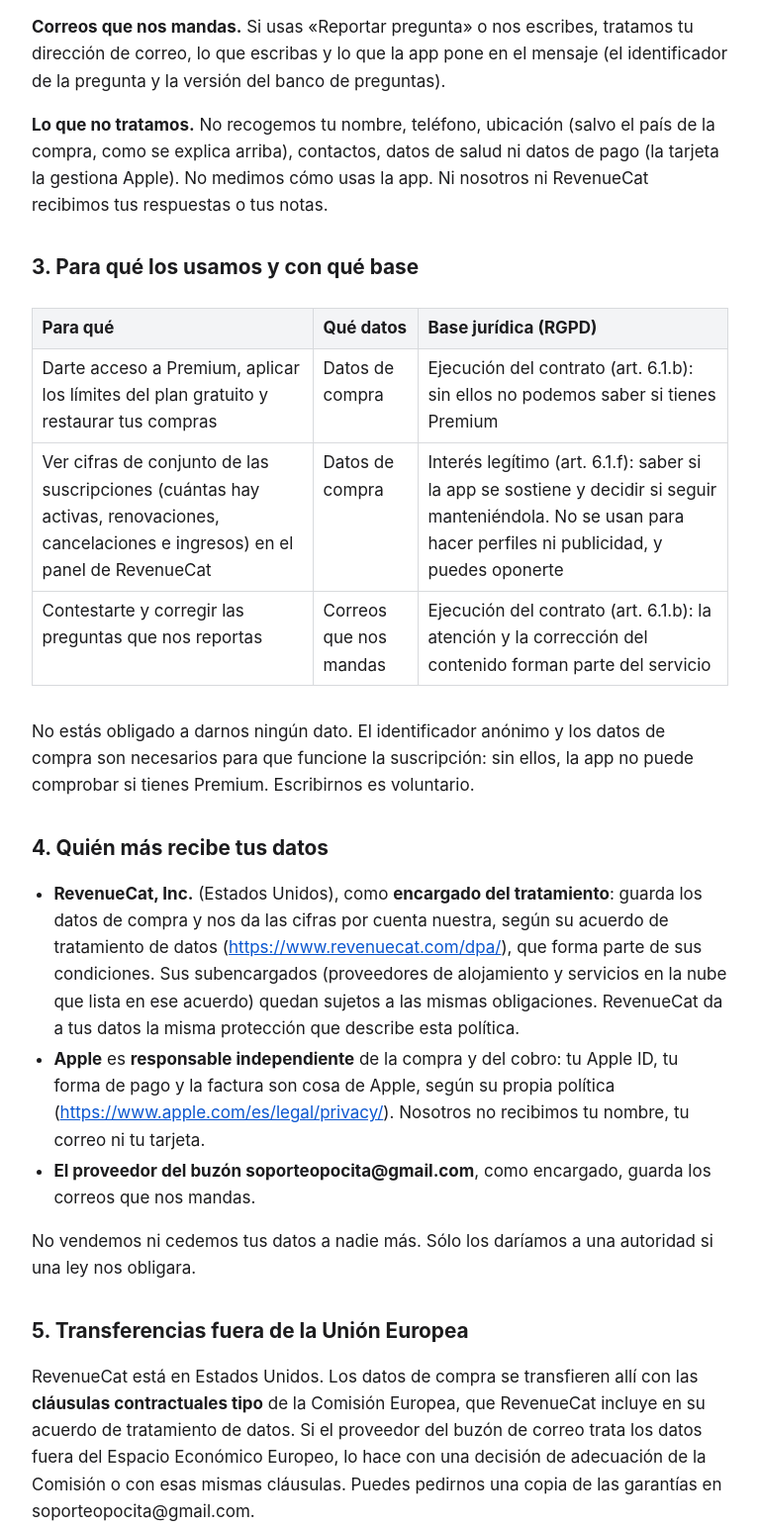
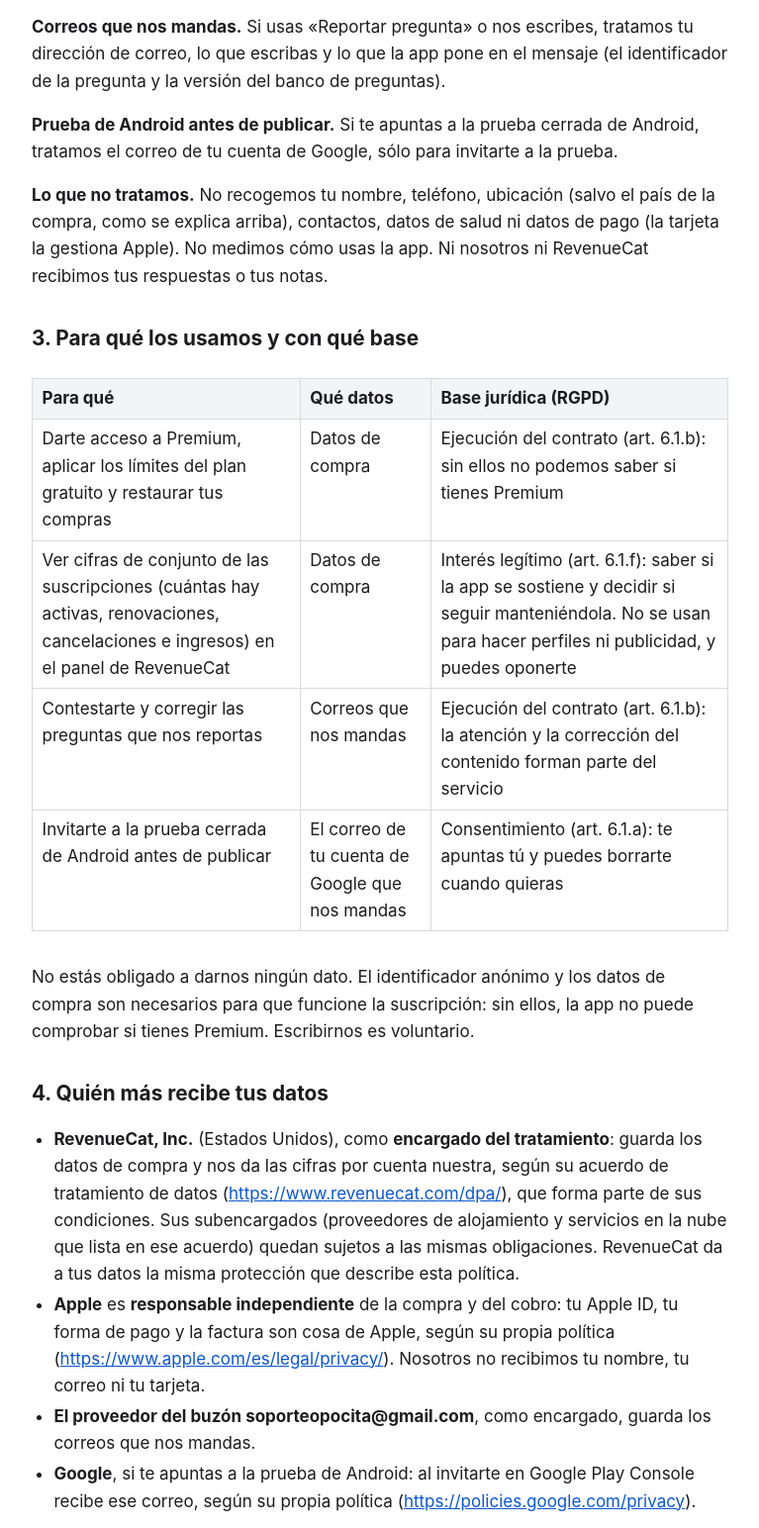
Before and after one commit to miguelzamitabastos/opocita-legal, a plain HTML site: page privacidad/index.html in a window 1280 px wide. Shown: the part 1227-2771 px from the top of the page at 99% size, without its empty margins (256-1023 px from the left). Drawn offline with Linux system fonts and the light colour scheme.

Commit message:
Regenera: correo de la prueba cerrada de Android en la política de privacidad
Co-Authored-By: Claude Opus 5.5 <noreply@anthropic.com>

```diff
--- a/privacidad/index.html
+++ b/privacidad/index.html
@@ -42,17 +42,18 @@ nav a{margin-right:.9rem}
 <ul><li>tu historial de compras de OpoCita Premium que comunica Apple: qué plan, fechas de compra, renovación y caducidad, precio, moneda, país de la tienda e identificadores de la transacción;</li><li>los datos técnicos que lleva cualquier conexión: dirección IP, versión de la app y de iOS, e idioma del dispositivo. Si a una compra le falta el país de la tienda, RevenueCat deduce el país a partir de la IP y no guarda la IP.</li></ul>
 <p>Aunque el identificador es anónimo, es estable y va unido a tus compras, así que lo tratamos como un dato personal. Por eso, en la App Store lo declaramos como «historial de compras» <strong>vinculado a ti</strong>, sin seguimiento.</p>
 <p><strong>Correos que nos mandas.</strong> Si usas «Reportar pregunta» o nos escribes, tratamos tu dirección de correo, lo que escribas y lo que la app pone en el mensaje (el identificador de la pregunta y la versión del banco de preguntas).</p>
+<p><strong>Prueba de Android antes de publicar.</strong> Si te apuntas a la prueba cerrada de Android, tratamos el correo de tu cuenta de Google, sólo para invitarte a la prueba.</p>
 <p><strong>Lo que no tratamos.</strong> No recogemos tu nombre, teléfono, ubicación (salvo el país de la compra, como se explica arriba), contactos, datos de salud ni datos de pago (la tarjeta la gestiona Apple). No medimos cómo usas la app. Ni nosotros ni RevenueCat recibimos tus respuestas o tus notas.</p>
 <h2>3. Para qué los usamos y con qué base</h2>
-<div class="tabla"><table><thead><tr><th>Para qué</th><th>Qué datos</th><th>Base jurídica (RGPD)</th></tr></thead><tbody><tr><td>Darte acceso a Premium, aplicar los límites del plan gratuito y restaurar tus compras</td><td>Datos de compra</td><td>Ejecución del contrato (art. 6.1.b): sin ellos no podemos saber si tienes Premium</td></tr><tr><td>Ver cifras de conjunto de las suscripciones (cuántas hay activas, renovaciones, cancelaciones e ingresos) en el panel de RevenueCat</td><td>Datos de compra</td><td>Interés legítimo (art. 6.1.f): saber si la app se sostiene y decidir si seguir manteniéndola. No se usan para hacer perfiles ni publicidad, y puedes oponerte</td></tr><tr><td>Contestarte y corregir las preguntas que nos reportas</td><td>Correos que nos mandas</td><td>Ejecución del contrato (art. 6.1.b): la atención y la corrección del contenido forman parte del servicio</td></tr></tbody></table></div>
+<div class="tabla"><table><thead><tr><th>Para qué</th><th>Qué datos</th><th>Base jurídica (RGPD)</th></tr></thead><tbody><tr><td>Darte acceso a Premium, aplicar los límites del plan gratuito y restaurar tus compras</td><td>Datos de compra</td><td>Ejecución del contrato (art. 6.1.b): sin ellos no podemos saber si tienes Premium</td></tr><tr><td>Ver cifras de conjunto de las suscripciones (cuántas hay activas, renovaciones, cancelaciones e ingresos) en el panel de RevenueCat</td><td>Datos de compra</td><td>Interés legítimo (art. 6.1.f): saber si la app se sostiene y decidir si seguir manteniéndola. No se usan para hacer perfiles ni publicidad, y puedes oponerte</td></tr><tr><td>Contestarte y corregir las preguntas que nos reportas</td><td>Correos que nos mandas</td><td>Ejecución del contrato (art. 6.1.b): la atención y la corrección del contenido forman parte del servicio</td></tr><tr><td>Invitarte a la prueba cerrada de Android antes de publicar</td><td>El correo de tu cuenta de Google que nos mandas</td><td>Consentimiento (art. 6.1.a): te apuntas tú y puedes borrarte cuando quieras</td></tr></tbody></table></div>
 <p>No estás obligado a darnos ningún dato. El identificador anónimo y los datos de compra son necesarios para que funcione la suscripción: sin ellos, la app no puede comprobar si tienes Premium. Escribirnos es voluntario.</p>
 <h2>4. Quién más recibe tus datos</h2>
-<ul><li><strong>RevenueCat, Inc.</strong> (Estados Unidos), como <strong>encargado del tratamiento</strong>: guarda los datos de compra y nos da las cifras por cuenta nuestra, según su acuerdo de tratamiento de datos (<a href="https://www.revenuecat.com/dpa/">https://www.revenuecat.com/dpa/</a>), que forma parte de sus condiciones. Sus subencargados (proveedores de alojamiento y servicios en la nube que lista en ese acuerdo) quedan sujetos a las mismas obligaciones. RevenueCat da a tus datos la misma protección que describe esta política.</li><li><strong>Apple</strong> es <strong>responsable independiente</strong> de la compra y del cobro: tu Apple ID, tu forma de pago y la factura son cosa de Apple, según su propia política (<a href="https://www.apple.com/es/legal/privacy/">https://www.apple.com/es/legal/privacy/</a>). Nosotros no recibimos tu nombre, tu correo ni tu tarjeta.</li><li><strong>El proveedor del buzón soporteopocita@gmail.com</strong>, como encargado, guarda los correos que nos mandas.</li></ul>
+<ul><li><strong>RevenueCat, Inc.</strong> (Estados Unidos), como <strong>encargado del tratamiento</strong>: guarda los datos de compra y nos da las cifras por cuenta nuestra, según su acuerdo de tratamiento de datos (<a href="https://www.revenuecat.com/dpa/">https://www.revenuecat.com/dpa/</a>), que forma parte de sus condiciones. Sus subencargados (proveedores de alojamiento y servicios en la nube que lista en ese acuerdo) quedan sujetos a las mismas obligaciones. RevenueCat da a tus datos la misma protección que describe esta política.</li><li><strong>Apple</strong> es <strong>responsable independiente</strong> de la compra y del cobro: tu Apple ID, tu forma de pago y la factura son cosa de Apple, según su propia política (<a href="https://www.apple.com/es/legal/privacy/">https://www.apple.com/es/legal/privacy/</a>). Nosotros no recibimos tu nombre, tu correo ni tu tarjeta.</li><li><strong>El proveedor del buzón soporteopocita@gmail.com</strong>, como encargado, guarda los correos que nos mandas.</li><li><strong>Google</strong>, si te apuntas a la prueba de Android: al invitarte en Google Play Console recibe ese correo, según su propia política (<a href="https://policies.google.com/privacy">https://policies.google.com/privacy</a>).</li></ul>
 <p>No vendemos ni cedemos tus datos a nadie más. Sólo los daríamos a una autoridad si una ley nos obligara.</p>
 <h2>5. Transferencias fuera de la Unión Europea</h2>
 <p>RevenueCat está en Estados Unidos. Los datos de compra se transfieren allí con las <strong>cláusulas contractuales tipo</strong> de la Comisión Europea, que RevenueCat incluye en su acuerdo de tratamiento de datos. Si el proveedor del buzón de correo trata los datos fuera del Espacio Económico Europeo, lo hace con una decisión de adecuación de la Comisión o con esas mismas cláusulas. Puedes pedirnos una copia de las garantías en soporteopocita@gmail.com.</p>
 <h2>6. Cuánto tiempo los guardamos</h2>
-<ul><li><strong>Datos de compra:</strong> mientras uses la app o tengas una suscripción y, cuando acabe, mientras puedan reclamarse responsabilidades derivadas de ella (los plazos legales de prescripción). Si pides antes que los borremos, los borramos, salvo lo que la ley nos obligue a guardar.</li><li><strong>Correos:</strong> el tiempo necesario para atenderte; después los borramos, salvo lo que haga falta guardar por si hay una reclamación.</li><li><strong>Tu progreso en el iPhone:</strong> hasta que borres la app. Si tienes activadas las copias de seguridad de iCloud o del ordenador, las copias que ya existan pueden conservarlo; las gestionas tú con Apple.</li></ul>
+<ul><li><strong>Datos de compra:</strong> mientras uses la app o tengas una suscripción y, cuando acabe, mientras puedan reclamarse responsabilidades derivadas de ella (los plazos legales de prescripción). Si pides antes que los borremos, los borramos, salvo lo que la ley nos obligue a guardar.</li><li><strong>Correos:</strong> el tiempo necesario para atenderte; después los borramos, salvo lo que haga falta guardar por si hay una reclamación.</li><li><strong>Correo de la prueba de Android:</strong> hasta que acabe la prueba; después lo borramos.</li><li><strong>Tu progreso en el iPhone:</strong> hasta que borres la app. Si tienes activadas las copias de seguridad de iCloud o del ordenador, las copias que ya existan pueden conservarlo; las gestionas tú con Apple.</li></ul>
 <h2>7. Cómo borrar tus datos</h2>
 <ul><li><strong>Borrar la app borra tu progreso del iPhone.</strong> Las respuestas, el repaso, los simulacros y la racha están en el iPhone y no nos llegan. iOS puede incluir tu progreso en las copias de iCloud o del ordenador que tú gestionas.</li><li>Borrar la app <strong>no</strong> borra lo que guarda RevenueCat ni <strong>cancela la suscripción</strong>. Para cancelarla: Ajustes del iPhone &gt; [tu nombre] &gt; Suscripciones.</li><li>Para que borremos los datos de compra, escríbenos a soporteopocita@gmail.com con el identificador anónimo que verás en Ajustes &gt; Privacidad de la app. Si ya la has borrado, cuéntanos cuándo compraste y qué plan, y lo buscamos.</li></ul>
 <h2>8. Tus derechos</h2>
```
